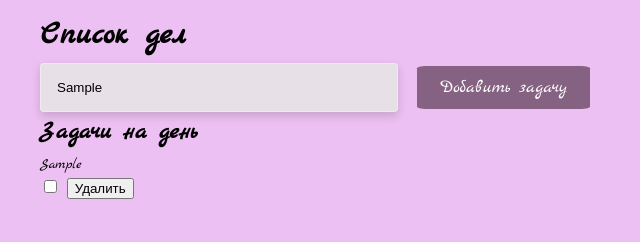
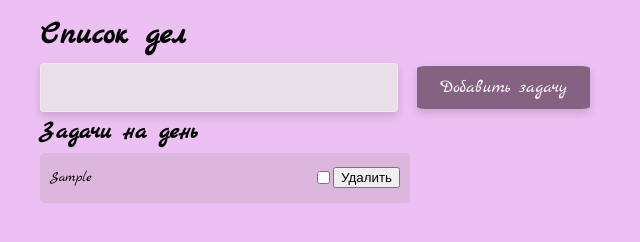
Before and after one commit to fenota-viktoriya/toDo-js, a plain HTML site: page index.html in a window 1280 px wide. Both pictures are taken after typing "Sample" into the empty fields and a click on the button "Добавить задачу". Shown: the whole page, without its empty margins (0-640 px from the left). Drawn offline with Linux system fonts and the light colour scheme.

Commit message:
add style

```diff
--- a/index.js
+++ b/index.js
@@ -30,17 +30,19 @@ if(inputText){
    const render = arrOfTodo.map(renderMarkup).join('');
    //console.log(render);
 
- todoListRef.innerHTML += render}}
+ todoListRef.innerHTML += render}
+todoInputRef.value=''}
 ;
 console.log(arrOfTodo);
 
  function renderMarkup({description, status}){
     return `
+
     <li class="todo__list-item">
     <p class="todo__list-text"> ${description}</p>
     <input type="checkbox" data-status="${status}" class="todo__list-checkbox">
     <button type="button" class="todo__list-btn">Удалить</button>
-</li>`;
+</li> `;
  };
 
 // делаем пррверку на клавиатуру
--- a/style.css
+++ b/style.css
@@ -35,10 +35,13 @@ ul {
     text-decoration: none;
     display: inline-block;
     font-size: 18px;
-    drop-shadow:
-    (0px 4px 4px rgba(0, 0, 0, 0.15))
+    filter: drop-shadow(0px 4px 4px rgba(0, 0, 0, 0.15));
+    cursor: pointer;
 }
-
+.todo__btn:hover {
+  filter: drop-shadow(0px 4px 4px rgba(32, 216, 15, 0.15));
+background-color: #9c5794;
+}
 .container{
     width: 1200px;
     padding-left: 15px;
@@ -66,3 +69,20 @@ ul {
     font-family: inherit;
     font-size: 24px;
 }
+
+.todo__list-item{
+  display: flex;
+  padding: 10px 10px;
+  border: 2px;
+  border-radius: 5px;
+  background-color: #dcb6dc;
+   width: 350px;
+  height: 30px;
+ align-items: center;
+  margin-bottom: 15px;
+
+}
+
+.todo__list-checkbox{
+  margin-left: auto;
+}
```
